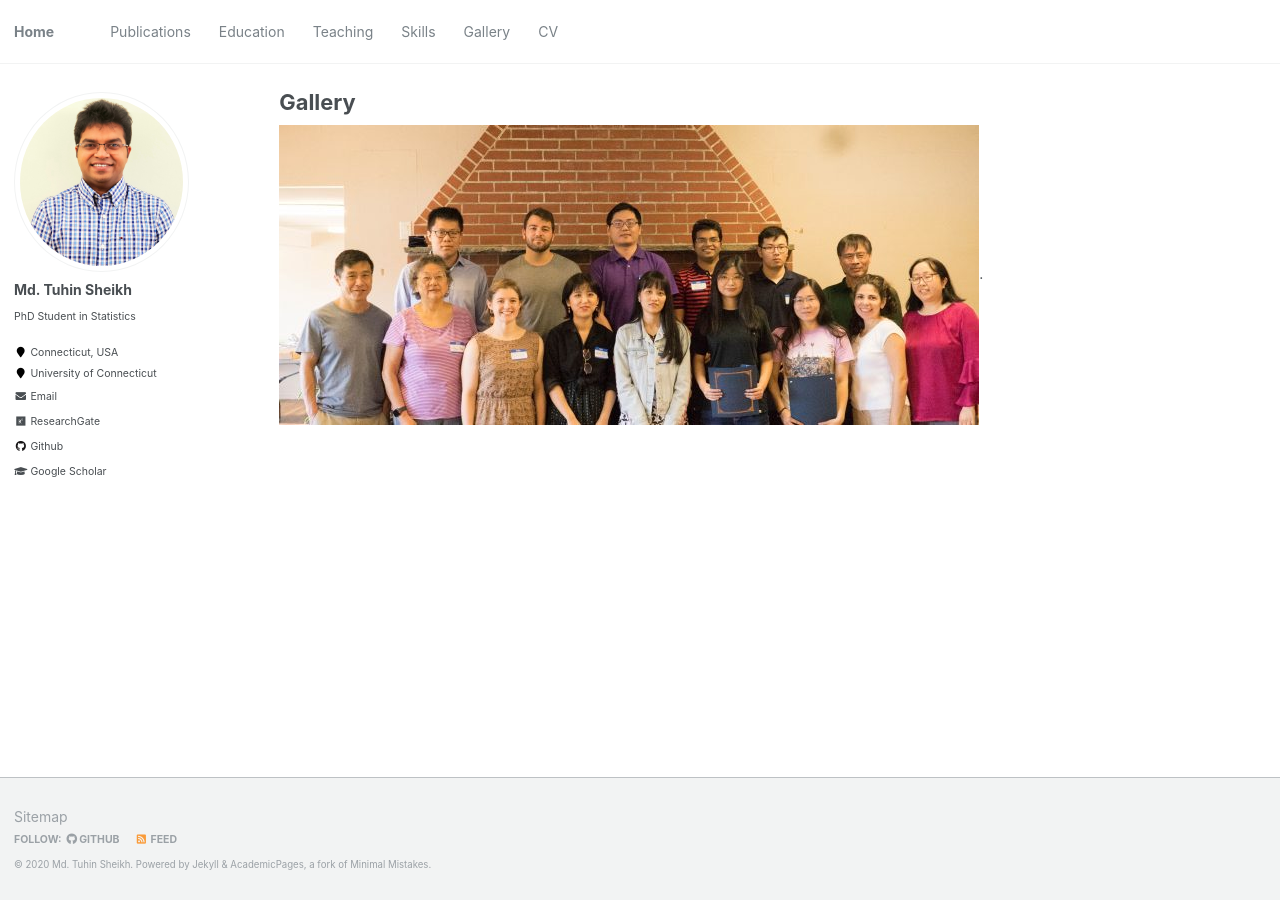
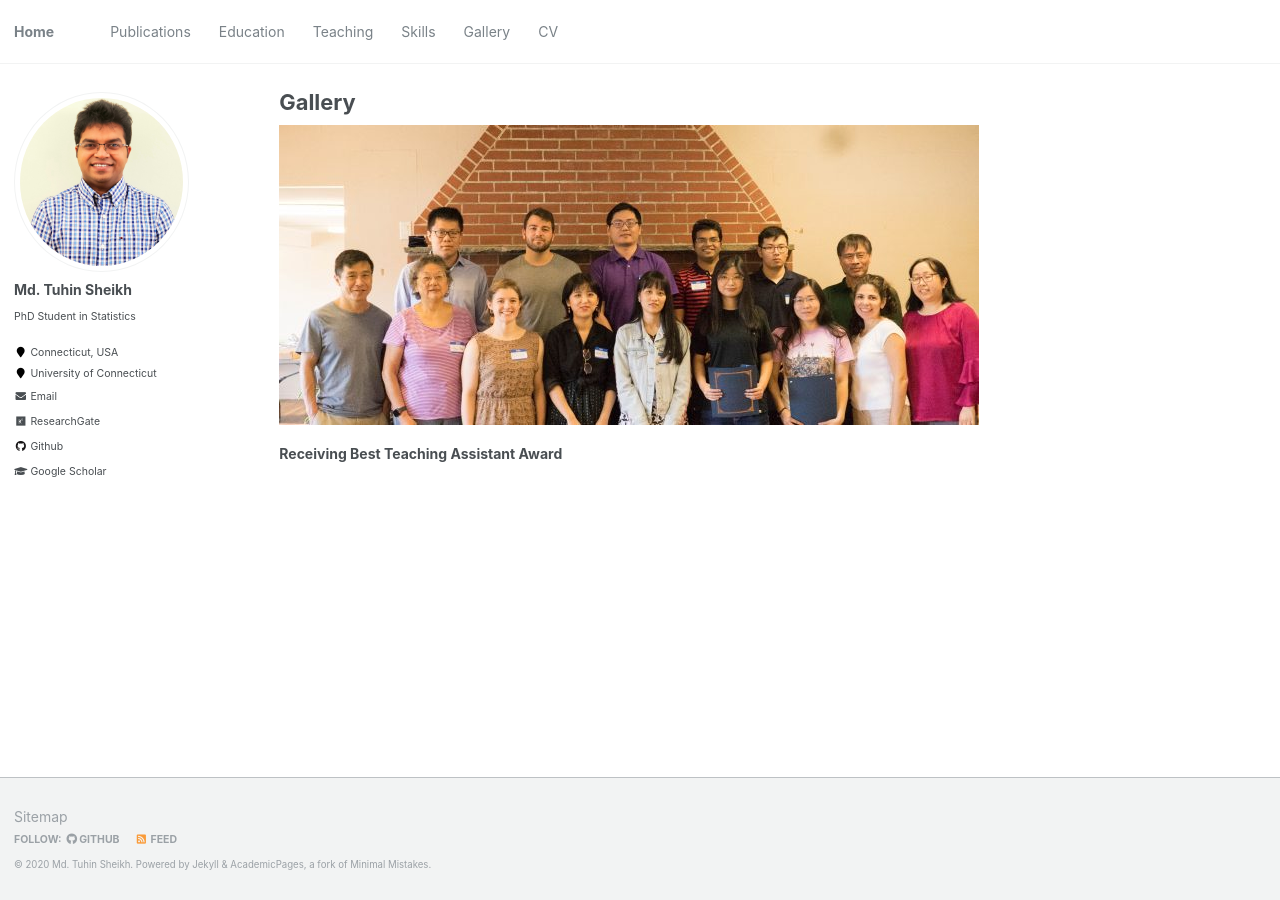
Before and after one commit to mdtuhinsheikh/mdtuhinsheikh.github.io, a Jekyll site: the page built from _pages/gallery.md, in a window 1280 px wide. Built offline with Jekyll 4.4.1, drawn with Linux system fonts in a browser that asks for light colours.

Commit message:
Update gallery.md

```diff
--- a/_pages/gallery.md
+++ b/_pages/gallery.md
@@ -4,4 +4,6 @@ permalink: /gallery/
 author_profile: true
 ---
 
-![Awardees at UConn Picnic-2020](/images/award_uconn_stat2019.jpg "Awardees at UConn Picnic-2020").
+![Awardees at UConn Picnic-2020](/images/award_uconn_stat2019.jpg "Awardees at UConn Picnic-2020")
+
+**Receiving Best Teaching Assistant Award**
```
